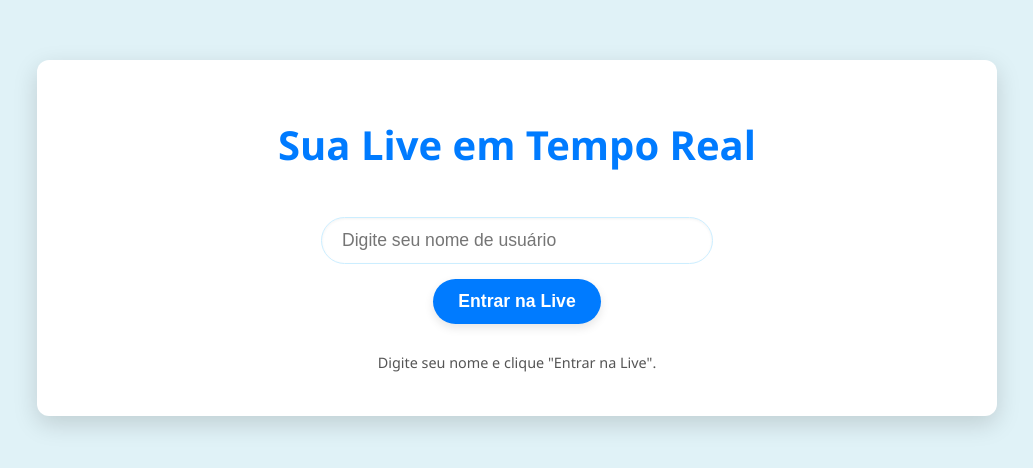
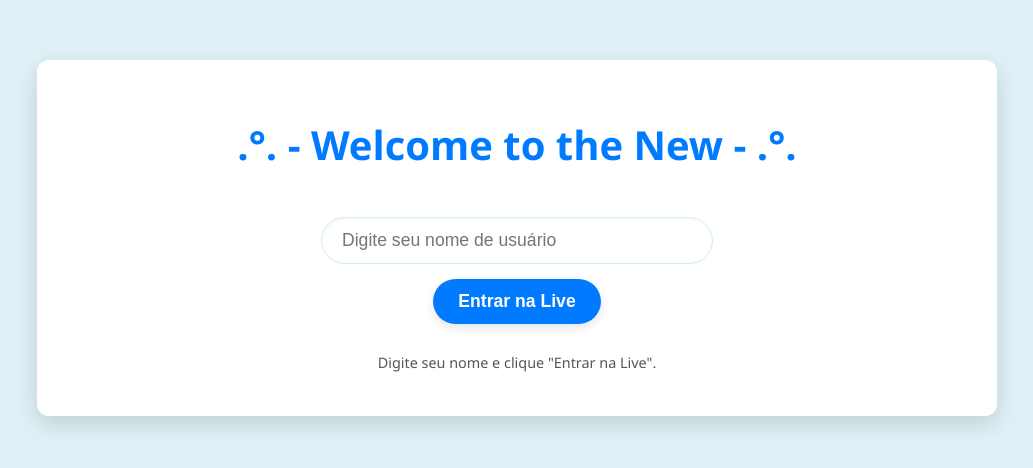
Before and after one commit to Jefersoncostinha3/clay, a website: page index.html in a window 1280 px wide. Shown: the part 162-630 px from the top of the page, without its empty margins (123-1156 px from the left). Drawn offline with nearby package versions, Linux system fonts and the light colour scheme; no server answers.

Commit message:
index.html

```diff
--- a/index.html
+++ b/index.html
@@ -3,12 +3,12 @@
 <head>
     <meta charset="UTF-8">
     <meta name="viewport" content="width=device-width, initial-scale=1.0">
-    <title>Live de Vídeo e Voz em Tempo Real</title>
+    <title> - The New Era - </title>
     <link rel="stylesheet" href="style.css">
 </head>
 <body>
     <div class="main-container">
-        <h1>Sua Live em Tempo Real</h1>
+        <h1> .°. - Welcome to the New - .°. </h1>
 
         <div class="user-setup-section">
             <input type="text" id="usernameInput" placeholder="Digite seu nome de usuário" required maxlength="15">
@@ -27,7 +27,7 @@
                     </div>
                 </div>
                 <div class="video-wrapper">
-                    <h2 class="video-title">Vídeo Remoto (<span id="remoteUsername">Ninguém conectado</span>)</h2>
+                    <h2 class="video-title">Vídeo Remoto(<span id="remoteUsername">Ninguém conectado</span>)</h2>
                     <video id="remoteVideo" autoplay playsinline></video>
                 </div>
             </div>
```
